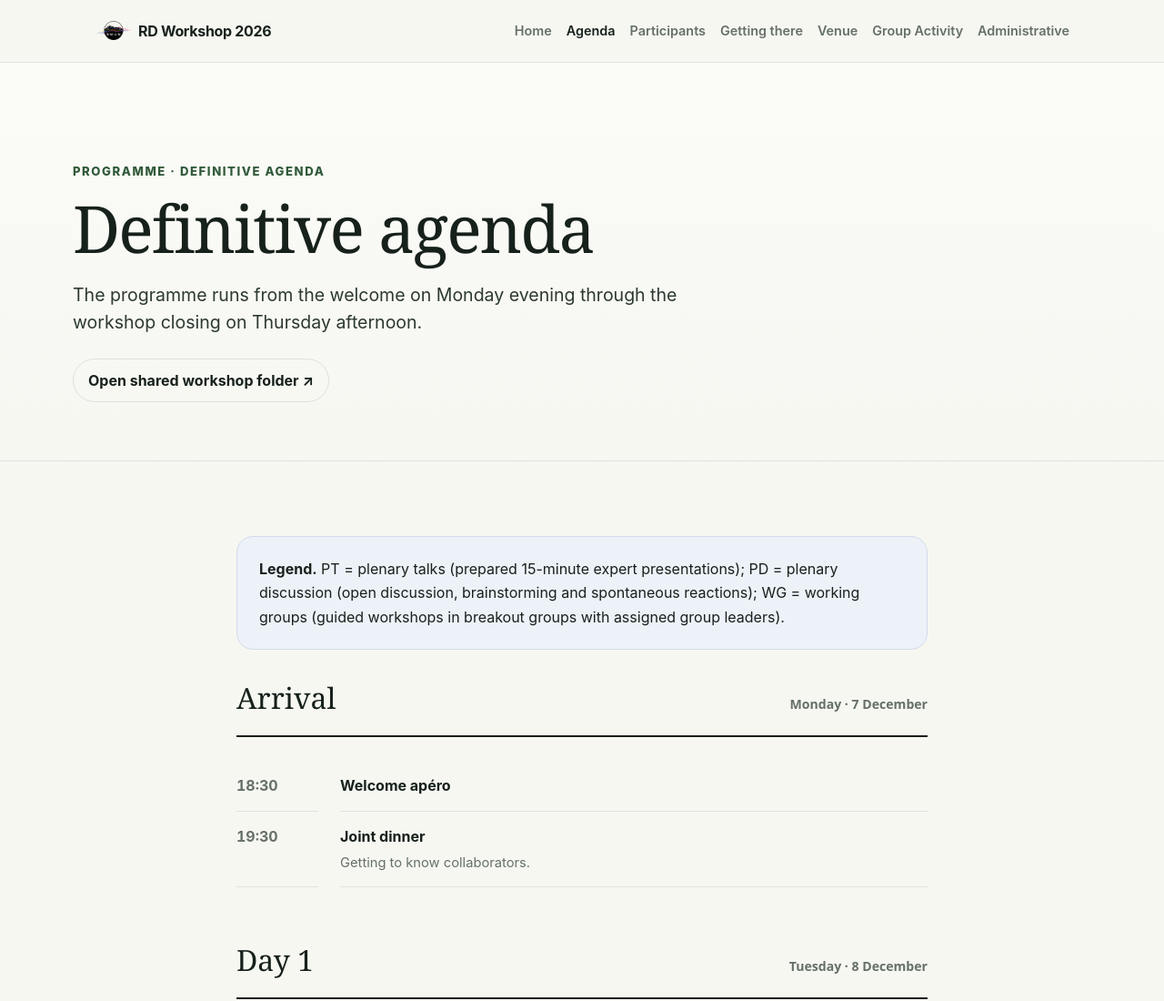
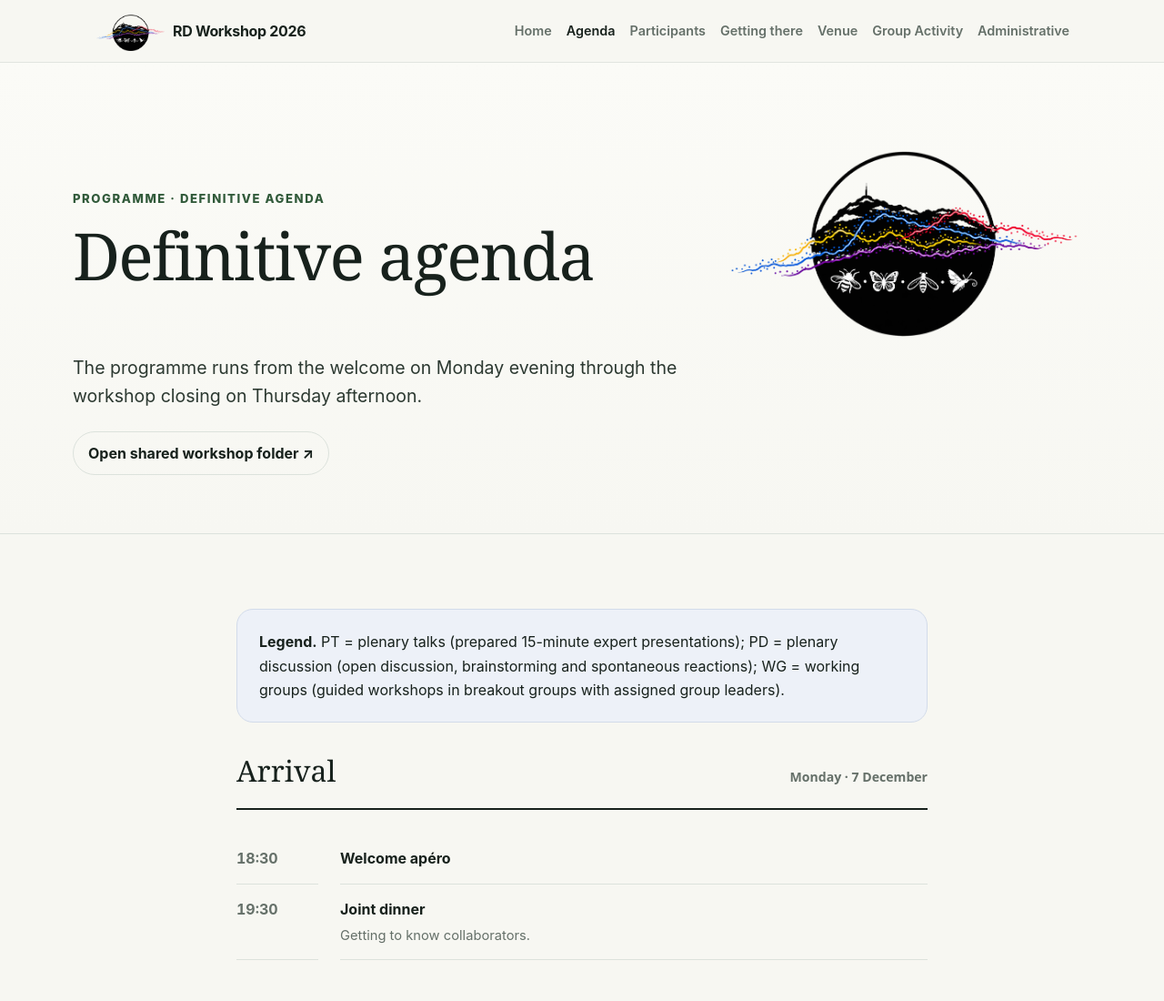
Before and after one commit to ResponseDiversityNetwork/RD-Workshop-2026, a plain HTML site: page agenda.html in a window 1280 px wide. Shown: the top 1100 px of the page at 91% size. Drawn offline with Linux system fonts and the light colour scheme.

Commit message:
more logo updates

```diff
--- a/agenda.html
+++ b/agenda.html
@@ -2,7 +2,7 @@
 <html lang="en"><head><meta charset="utf-8"><meta name="viewport" content="width=device-width,initial-scale=1"><meta name="description" content="Definitive agenda for the Response Diversity Workshop 2026."><title>Definitive agenda · Response Diversity Workshop 2026</title><link rel="stylesheet" href="assets/css/style.css"></head><body>
 <a class="skip-link" href="#main">Skip to content</a>
 <header class="site-header"><nav class="nav-wrap" aria-label="Main navigation"><a class="brand" href="index.html"><img class="brand-logo" src="assets/images/rigi-ws-logo.png" alt="">RD Workshop 2026</a><button class="menu-toggle" type="button" aria-expanded="false" aria-controls="main-nav">Menu</button><ul class="nav-links" id="main-nav"><li><a href="index.html">Home</a></li><li><a class="active" href="agenda.html">Agenda</a></li><li><a href="participants.html">Participants</a></li><li><a href="travel.html">Getting there</a></li><li><a href="venue.html">Venue</a></li><li><a href="rigi.html">Group Activity</a></li><li><a href="administrative.html">Administrative</a></li></ul></nav></header>
-<main id="main"><section class="page-hero"><div class="container"><p class="kicker">Programme · definitive agenda</p><h1 class="page-title">Definitive agenda</h1><p class="lead">The programme runs from the welcome on Monday evening through the workshop closing on Thursday afternoon.</p><div class="link-row"><a class="button secondary" href="https://drive.google.com/drive/folders/1cVGSi4wc9Nhe2fPdjX42yO3h7nQJ4OTM?dmr=1&amp;ec=wgc-drive-%5Bmodule%5D-goto" target="_blank" rel="noopener">Open shared workshop folder ↗</a></div></div></section>
+<main id="main"><section class="page-hero"><div class="container"><div class="agenda-hero-heading"><div><p class="kicker">Programme · definitive agenda</p><h1 class="page-title">Definitive agenda</h1></div><img class="agenda-logo" src="assets/images/rigi-ws-logo.png" alt=""></div><p class="lead">The programme runs from the welcome on Monday evening through the workshop closing on Thursday afternoon.</p><div class="link-row"><a class="button secondary" href="https://drive.google.com/drive/folders/1cVGSi4wc9Nhe2fPdjX42yO3h7nQJ4OTM?dmr=1&amp;ec=wgc-drive-%5Bmodule%5D-goto" target="_blank" rel="noopener">Open shared workshop folder ↗</a></div></div></section>
 <section class="section"><div class="container prose"><div class="notice"><strong>Legend.</strong> PT = plenary talks (prepared 15-minute expert presentations); PD = plenary discussion (open discussion, brainstorming and spontaneous reactions); WG = working groups (guided workshops in breakout groups with assigned group leaders).</div>
 <div class="schedule-day"><h2>Arrival <small>Monday · 7 December</small></h2><div class="schedule"><div class="time">18:30</div><div class="event"><strong>Welcome apéro</strong></div><div class="time">19:30</div><div class="event"><strong>Joint dinner</strong><div class="meta">Getting to know collaborators.</div></div></div></div>
 <div class="schedule-day"><h2>Day 1 <small>Tuesday · 8 December</small></h2><div class="schedule">
--- a/assets/css/style.css
+++ b/assets/css/style.css
@@ -69,10 +69,11 @@ img { max-width: 100%; display: block; }
   white-space: nowrap;
 }
 .brand-logo {
-  width: 42px;
-  height: 24px;
+  width: 80px;
+  height: 44px;
   object-fit: contain;
   flex: none;
+  margin: -4px 0 -8px;
 }
 .nav-links {
   list-style: none;
@@ -199,6 +200,17 @@ h3 { line-height: 1.25; }
 }
 .page-hero .container { max-width: var(--max); }
 .page-hero p { max-width: 760px; }
+.agenda-hero-heading {
+  display: flex;
+  align-items: center;
+  justify-content: space-between;
+  gap: 48px;
+}
+.agenda-logo {
+  width: clamp(260px, 32vw, 420px);
+  height: auto;
+  flex: none;
+}
 
 .host-strip {
   background: var(--surface);
@@ -365,7 +377,7 @@ figcaption { color: var(--muted); font-size: .9rem; margin-top: 12px; }
 .footer-inner { max-width: var(--max); margin: 0 auto; display:flex; gap:24px; justify-content:space-between; flex-wrap:wrap; }
 .footer-inner strong { color: var(--ink); }
 
-@media (max-width: 900px) {
+@media (max-width: 1050px) {
   .menu-toggle { display: inline-flex; }
   .nav-links {
     display: none;
@@ -389,12 +401,14 @@ figcaption { color: var(--muted); font-size: .9rem; margin-top: 12px; }
 @media (max-width: 620px) {
   .nav-wrap { padding: 0 18px; }
   .brand { font-size: .92rem; }
-  .brand-logo { width: 34px; height: 20px; }
+  .brand-logo { width: 68px; height: 38px; }
   .hero { min-height: 590px; }
   .hero-inner { width: min(100% - 36px, var(--max)); padding-bottom: 42px; }
   .hero h1 { font-size: clamp(3rem, 16vw, 4.8rem); }
   .section { padding: 62px 18px; }
   .page-hero { padding: 72px 18px 46px; }
+  .agenda-hero-heading { align-items: flex-start; flex-direction: column; gap: 26px; }
+  .agenda-logo { width: min(82vw, 340px); }
   .people-grid, .grid-3, .photo-grid { grid-template-columns: 1fr; }
   .photo-grid img, .photo-grid img:first-child, .photo-grid img:nth-child(2), .photo-grid img:nth-child(3) { height: 260px; }
   .landing-photo-grid { grid-template-columns: 1fr; }
```
